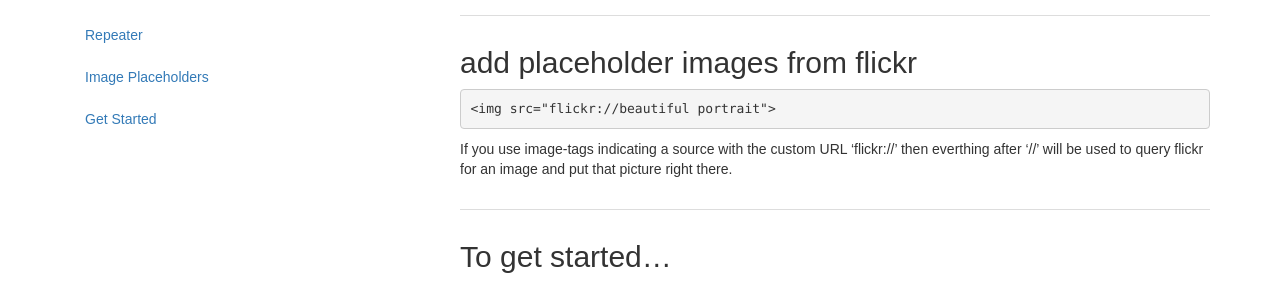
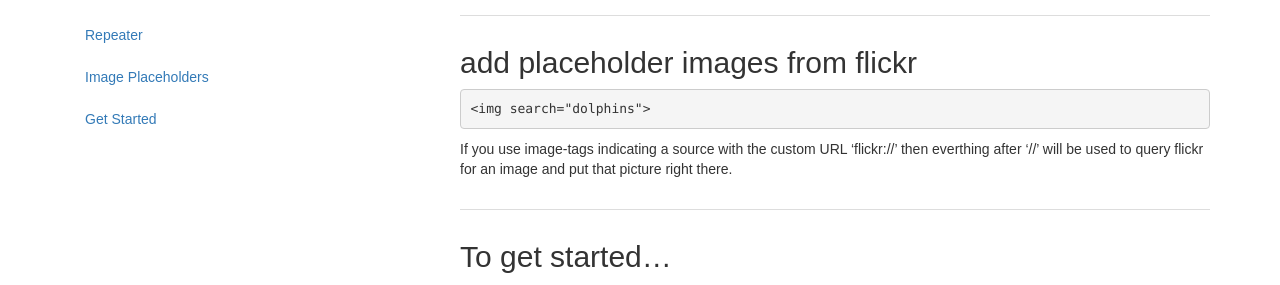
Before and after one commit to RolandStuder/jeizinen-meteor, a Jekyll site: the page built from index.md, in a window 1280 px wide and 900 px high, scrolled down 1852 px. Shown: the part 159-444 px from the top of the window. Built offline with Jekyll 4.4.1, drawn with Linux system fonts in a browser that asks for light colours; nearby versions of some CDN libraries; some web fonts are replaced.

Commit message:
changes image placeholder syntax to <img search='asdf'>

```diff
--- a/index.md
+++ b/index.md
@@ -93,7 +93,7 @@ You can wrap any content with a repeater, to create lists, just pass an integer
 <a name="Image Placeholders"> </a>
 ## add placeholder images from flickr
 
-	<img src="flickr://beautiful portrait">
+	<img search="dolphins">
 
 If you use image-tags indicating a source with the custom URL 'flickr://' then everthing after '//' will be used to query flickr for an image and put that picture right there.
 
```
